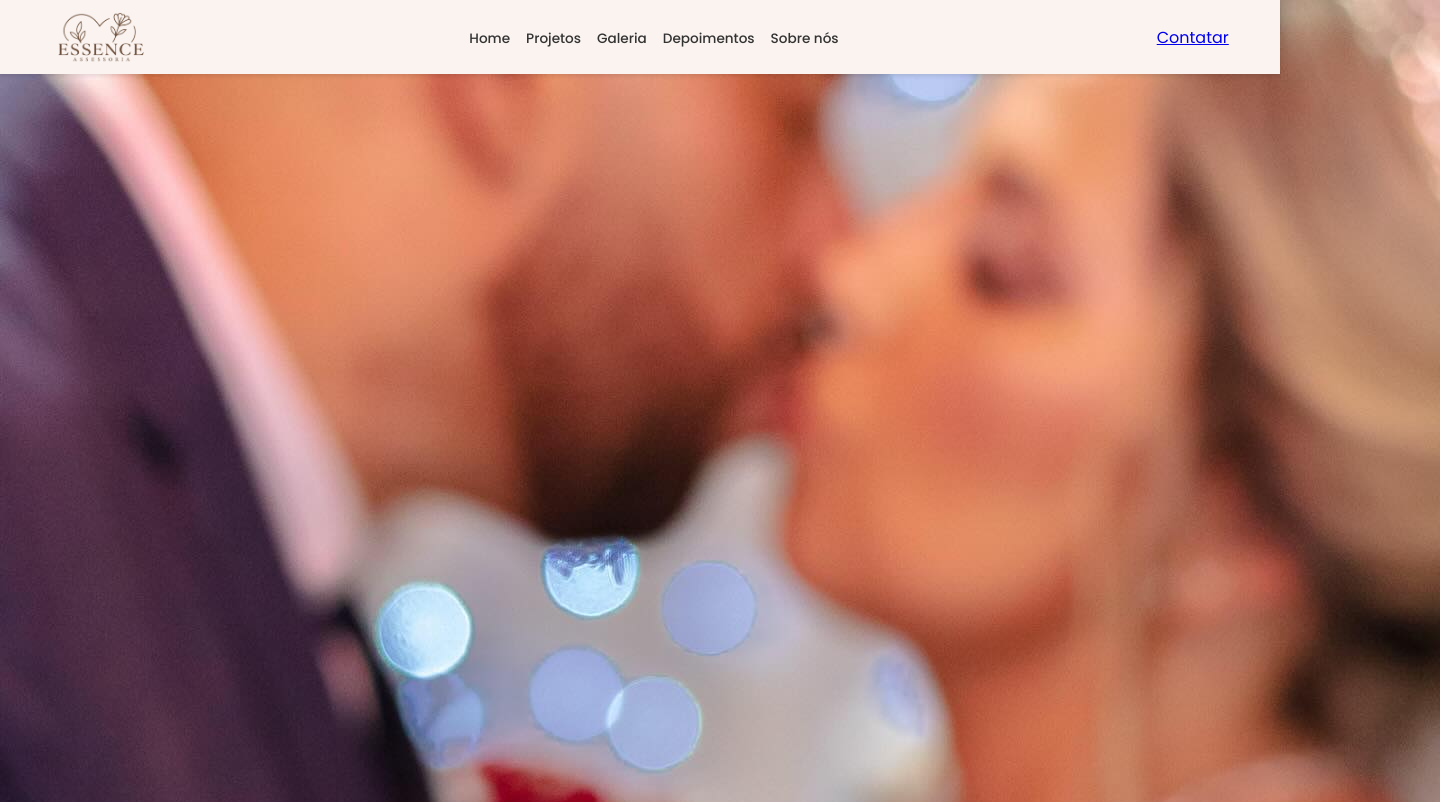
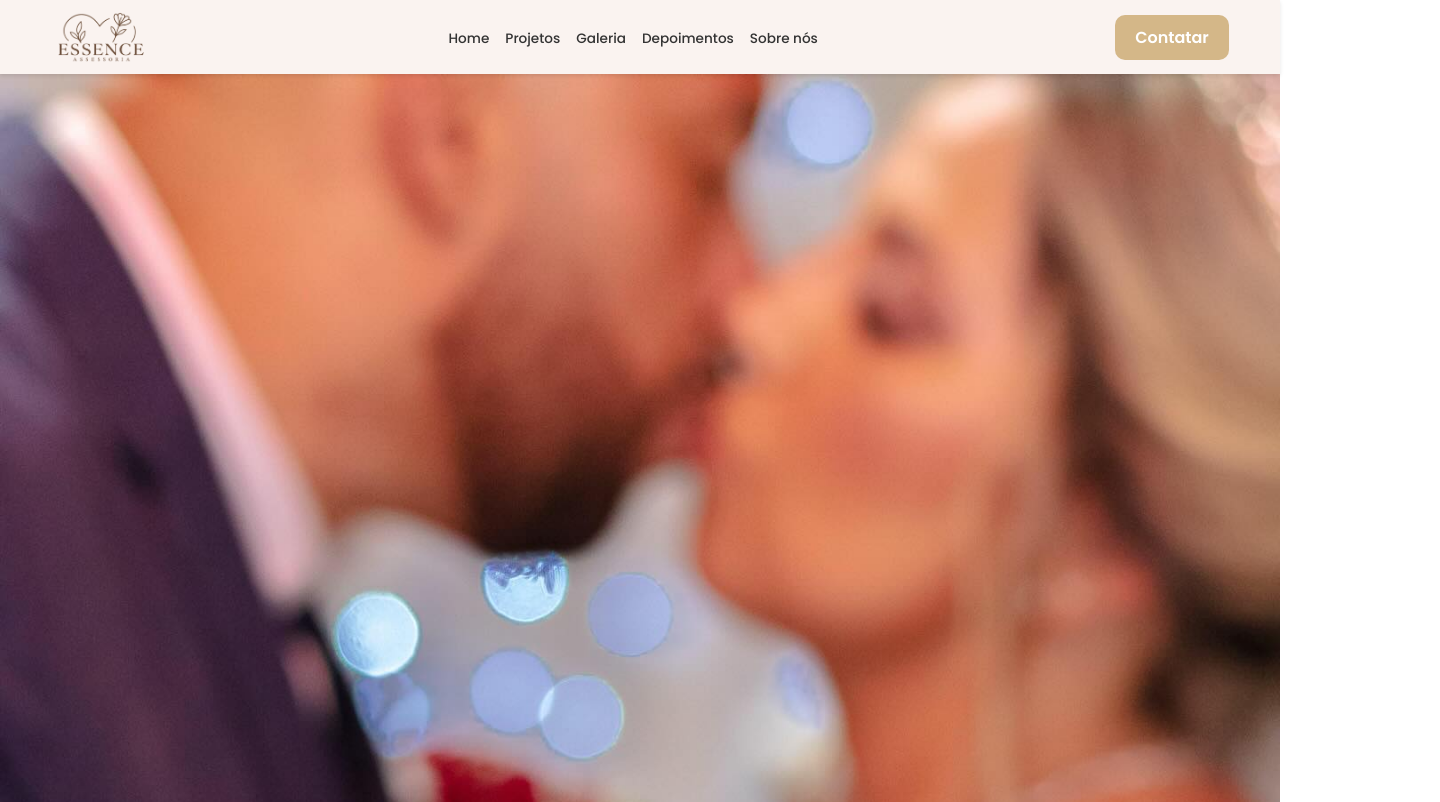
Before and after one commit to wendell-cavalcante/weddingwebsite, a plain HTML site: page index.html in a window 1280 px wide. Shown: the top 802 px of the page, 1440 px wide, since content can reach past the window. Drawn offline with Linux system fonts and the light colour scheme.

Commit message:
fix: fixed the button bug

```diff
--- a/src/css/button.css
+++ b/src/css/button.css
@@ -0,0 +1,36 @@
+a.btn {
+    text-decoration: none;
+}
+
+.btn {
+
+    padding: 10px 20px;
+    border: none;
+    border-radius: 8;
+    cursor: pointer;
+    font-size: 1rem;
+    font-weight: 600;
+    background-color: transparent;
+    transition: background-color 0.3s ease;
+}
+
+.btn-mobile {
+
+    font-size: 1.5rem;
+}
+
+.fa-solid fa-bars {
+
+    color: var(--text-color);
+}
+
+.btn-default {
+
+    background-color: var(--primary-color);
+    color: var(--neutral-0);
+    border-radius: 10px;
+
+    &:hover {
+        background-color: var(--secondary-color);
+    }
+}
--- a/src/css/style.css
+++ b/src/css/style.css
@@ -12,11 +12,11 @@
 }
 
 .background-image {
-    position: absolute;
+    position: center;
     top: 0;
     left: 0;
-    width: auto;
-    height: auto;
+    width: 100%;
+    height: 100%;
     object-fit: cover;
     z-index: -1;
 }
--- a/src/css/variables.css
+++ b/src/css/variables.css
@@ -1,7 +1,9 @@
 :root {
-    --secondary-color: #f7e7ce;
+    --primary-color: #d4b788;
+    --secondary-color: #aa926c;
     --background-color: #faf3f0;
     --details-color: #d4af37;
+    --details-color-2:#bd9b2c;
     --text-color: #333;
 
     --neutral-0: #FFFFFF;
```
